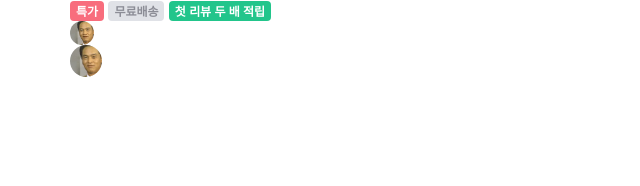
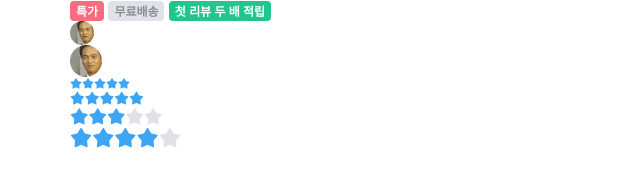
Before and after one commit to sorayeon/tomorrow-house, a website: page index.html in a window 1280 px wide. Shown: the whole page, without its empty margins (0-640 px from the left). Drawn offline with nearby package versions, Linux system fonts and the light colour scheme; files that its build step writes are made by us from their sources; files whose address does not match are found by name.

Commit message:
Implement star-rating components

```diff
--- a/index.html
+++ b/index.html
@@ -26,6 +26,7 @@
         <div class="tag-gray">무료배송</div>
         <span class="tag-green">첫 리뷰 두 배 적립</span>
       </div>
+
       <div>
         <div class="avatar-24">
           <img src="./assets/images/img-user-01.jpg" alt="사달러 아저씨" />
@@ -34,6 +35,37 @@
           <img src="./assets/images/img-user-01.jpg" alt="사달러 아저씨" />
         </div>
       </div>
+
+      <div>
+        <div class="star-rating-13">
+          <i class="ic-star is-active"></i>
+          <i class="ic-star is-active"></i>
+          <i class="ic-star is-active"></i>
+          <i class="ic-star is-active"></i>
+          <i class="ic-star is-active"></i>
+        </div>
+        <div class="star-rating-16">
+          <i class="ic-star is-active"></i>
+          <i class="ic-star is-active"></i>
+          <i class="ic-star is-active"></i>
+          <i class="ic-star is-active"></i>
+          <i class="ic-star is-active"></i>
+        </div>
+        <div class="star-rating-20">
+          <i class="ic-star is-active"></i>
+          <i class="ic-star is-active"></i>
+          <i class="ic-star is-active"></i>
+          <i class="ic-star"></i>
+          <i class="ic-star"></i>
+        </div>
+        <div class="star-rating-24">
+          <i class="ic-star is-active"></i>
+          <i class="ic-star is-active"></i>
+          <i class="ic-star is-active"></i>
+          <i class="ic-star is-active"></i>
+          <i class="ic-star"></i>
+        </div>
+      </div>
     </div>
   </body>
 </html>
--- a/styles/main.scss
+++ b/styles/main.scss
@@ -13,5 +13,6 @@
 
 @import './modules/tags';
 @import './modules/avatars';
+@import './modules/star-ratings';
 
 @import './layouts/grids';
--- /dev/null
+++ b/styles/modules/_star-ratings.scss
@@ -0,0 +1,31 @@
+%star-rating-base {
+  @include flexbox(start);
+
+  .ic-star {
+    color: $border;
+
+    &.is-active {
+      color: $blue;
+    }
+  }
+}
+
+.star-rating-13 {
+  @extend %star-rating-base;
+  font-size: 13px;
+}
+
+.star-rating-16 {
+  @extend %star-rating-base;
+  font-size: 16px;
+}
+
+.star-rating-20 {
+  @extend %star-rating-base;
+  font-size: 20px;
+}
+
+.star-rating-24 {
+  @extend %star-rating-base;
+  font-size: 24px;
+}
```
